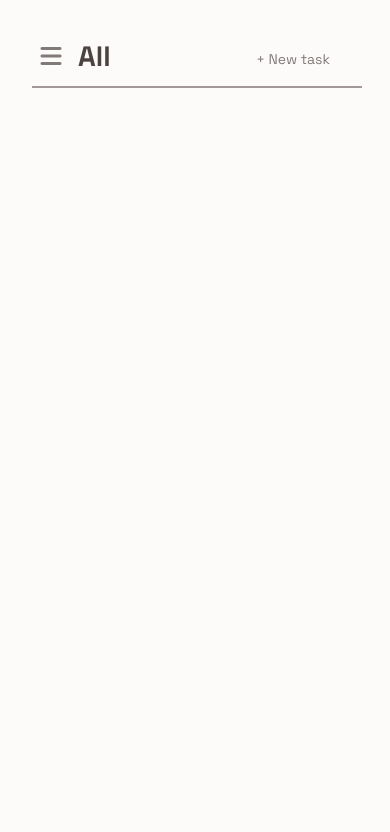
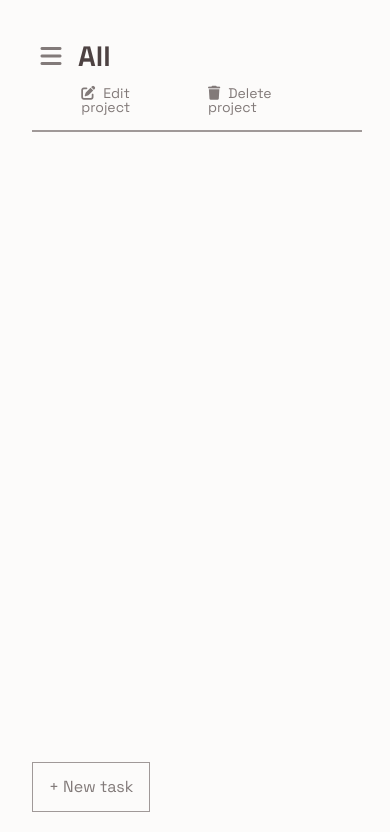
Before and after one commit to pascard20/cozy-task, a website built with webpack: page src/template.html in a window 390 px wide. Built offline with nearby package versions, Linux system fonts and the light colour scheme.

Commit message:
Rework task/project button placement on mobile
- The "Add task" button is now pinned to the bottom-left corner of the
  main section. This change frees up space in the header for the title.
- "Edit project" and "Delete project" buttons now appear below the
  project title. Previously visible only on hover in the navigation bar,
  they are now always accessible to mobile users.

The desktop layout remains unchanged.

```diff
--- a/src/globals.js
+++ b/src/globals.js
@@ -28,13 +28,22 @@ const global = {
     demoDeleteButton: document.querySelector('.demo-delete'),
     hamburgerButton: document.querySelector('.hamburger-button'),
     navBackdrop: document.querySelector('.nav-backdrop'),
+    btnNewTaskFixed: document.querySelector('.main__add-task.fixed'),
 
-    get btnNewTask() {
-      return document.querySelector('.main__add-task');
+    get btnNewTaskHeader() {
+      return document.querySelector('.main__add-task.header');
     },
 
     get btnNewProject() {
       return document.querySelector('.nav__add-project');
+    },
+
+    get btnEditProject() {
+      return document.querySelector('.main__edit-project');
+    },
+
+    get btnDeleteProject() {
+      return document.querySelector('.main__delete-project');
     }
   },
 
--- a/src/htmlTemplates.js
+++ b/src/htmlTemplates.js
@@ -139,9 +139,15 @@ export default {
 
   getMainHeader(title, counterHTML) {
     return `
+    <div class="main__title-wrapper">
       <h1 class="main__title ellipsis">${title}</h1>
       ${counterHTML}
-      <div class="main__add-task">+ New task</div>
+      </div>
+      <div class="main__add-task header">+ New task</div>
+      <div class="main__project-settings">
+        <div class="main__edit-project">${global.icons.edit}Edit project</div>
+        <div class="main__delete-project">${global.icons.trash}Delete project</div>
+      </div>
     `;
   },
 
--- a/src/main.js
+++ b/src/main.js
@@ -193,7 +193,13 @@ import appStorage from './appStorage.js';
           global.elem.mainTasks.insertAdjacentHTML('beforeend', task.returnHTML());
         })
       }
-      global.elem.btnNewTask?.addEventListener('click', handleNewTask);
+      global.elem.btnNewTaskHeader?.addEventListener('click', handleNewTask);
+      global.elem.btnEditProject?.addEventListener('click', () => {
+        handleEditProject(global.currentElement);
+      });
+      global.elem.btnDeleteProject?.addEventListener('click', () => {
+        handleDeleteProject(global.currentElement);
+      });
     }
   }
 
@@ -479,6 +485,8 @@ import appStorage from './appStorage.js';
   global.elem.navBackdrop.addEventListener('click', () => {
     global.elem.nav.classList.remove('open');
   })
+  global.elem.btnNewTaskFixed.addEventListener('click', handleNewTask);
+
 
   /* ------------------------------ Initialize UI ----------------------------- */
 
--- a/src/style.css
+++ b/src/style.css
@@ -276,30 +276,81 @@ body {
   flex-grow: 0;
 }
 
+.main__title-wrapper {
+  display: flex;
+  flex-wrap: nowrap;
+  flex-grow: 1;
+  gap: 1rem;
+  min-width: 0;
+}
+
 .main__title {
   font-size: 2.25rem;
   padding-bottom: .125rem;
   margin-bottom: -.125rem;
+  flex-shrink: 1;
+  min-width: 0;
 }
 
 .main__count {
   font-size: 1.75rem;
   gap: .5em;
-  margin-bottom: 3px;
-  flex-grow: 1;
+  transform: translate(.125rem, .125em);
+  flex-grow: 0;
+  flex-shrink: 0;
 }
 
 .main__add-task {
   text-align: right;
   margin-bottom: -.25rem;
   color: var(--colorTextLight);
-  right: 0;
-  padding: .5rem 1rem;
+  padding: .75rem 1rem;
+  height: fit-content;
   white-space: nowrap;
+  transition: background var(--transitionShort);
+  opacity: 1;
+  display: flex;
+  justify-content: center;
+  align-items: center;
+
 
   &:hover {
     background: var(--colorNav);
     cursor: pointer;
+  }
+}
+
+.main__add-task.fixed {
+  position: fixed;
+  bottom: 2rem;
+  left: 2rem;
+  top: initial;
+  right: initial;
+  margin-bottom: 0;
+  border: 1px solid var(--colorTextOpaque);
+  font-size: 1rem;
+  z-index: 10;
+  opacity: 0;
+  transition: opacity var(--transitionMedium), background var(--transitionShort);
+}
+
+.main__project-settings {
+  display: none;
+  margin: -.5rem 0 -.5rem -.675rem;
+  font-size: .875rem;
+  color: var(--colorTextLight);
+
+  &>* {
+    padding: .5rem .875rem;
+    cursor: pointer;
+
+    &:hover {
+      background: var(--colorNav);
+    }
+  }
+
+  i {
+    margin-right: .5rem;
   }
 }
 
@@ -1083,7 +1134,7 @@ select.popup__input {
 
 .nav {
   transform: translateX(0);
-  z-index: 1;
+  z-index: 15;
   box-shadow: var(--colorHoverModerate) 0 0 0 0;
 }
 
@@ -1441,9 +1492,48 @@ select.popup__input {
     }
   }
 
-}
-
-@media (max-width: 479px) {
+  .main__header {
+    margin-top: calc(5.25rem - 2px);
+    margin-bottom: 1rem;
+    display: flex;
+    align-items: flex-end;
+    line-height: 1;
+    gap: 1rem;
+    padding: 0 1rem 0 2.875rem;
+    flex-grow: 0;
+    flex-wrap: wrap;
+  }
+
+  .main__count {
+    flex-grow: 1;
+  }
+
+  .main__add-task {
+    opacity: 0;
+    display: none;
+  }
+
+  .main__add-task.fixed {
+    opacity: 1;
+    display: block;
+  }
+
+  .main__project-settings {
+    display: flex;
+    width: 100%;
+  }
+
+  .nav__item-settings {
+    display: none;
+  }
+
+  .nav__item:hover .nav__count {
+    opacity: 1;
+  }
+
+}
+
+  @media (max-width: 479px) {
   .popup {
     max-width: 90vw;
   }
--- a/src/template.html
+++ b/src/template.html
@@ -25,13 +25,9 @@
     <hr class="divider">
     <div data-simplebar class="nav__section nav__sections-wrapper">
       <h2 class="nav__section-title">Tasks</h2>
-      <!-- <div data-simplebar class="nav__section nav__groups-wrapper"> -->
       <ul class="nav__section nav__groups"></ul>
-      <!-- </div> -->
       <h2 class="nav__section-title">Projects</h2>
-      <!-- <div data-simplebar class="nav__section nav__projects-wrapper"> -->
       <ul class="nav__section nav__projects"></ul>
-      <!-- </div> -->
     </div>
     <div class="nav__item nav__add-project">+ New project</div>
     <ul class="nav__section nav__demo-buttons">
@@ -60,6 +56,7 @@
 
   </main>
 
+  <div class="main__add-task fixed">+ New task</div>
 </body>
 
 </html>
```
